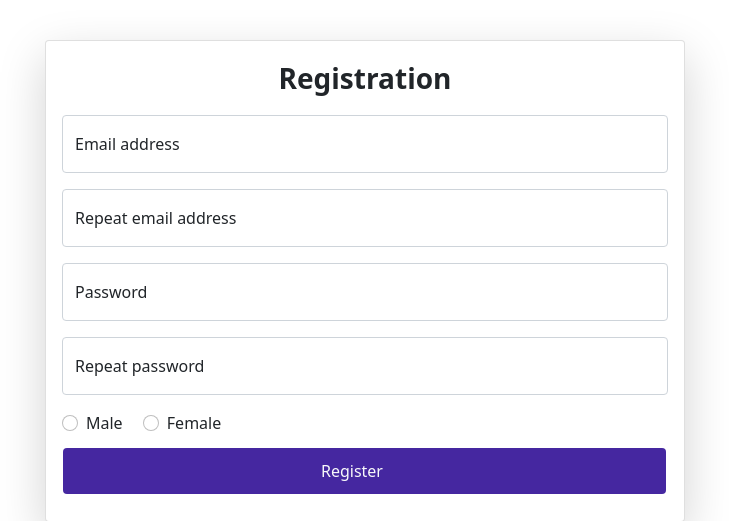
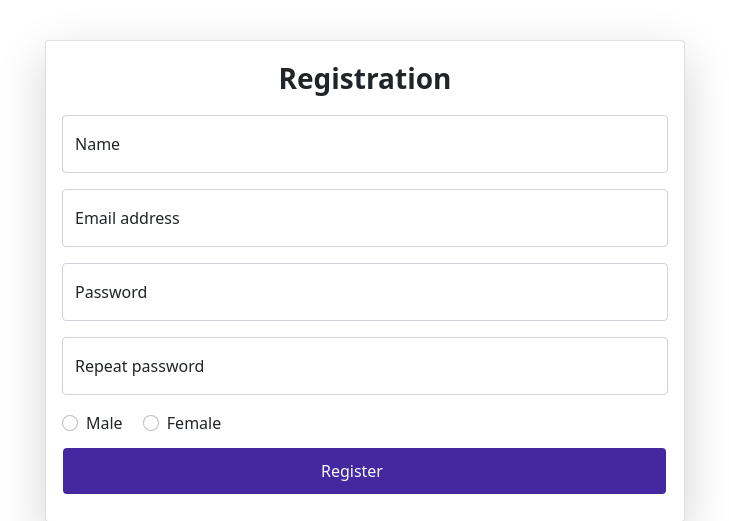
Before and after one commit to ramz1t/Worx, a FastAPI app: page /register in a window 1280 px wide. Shown: the top 521 px of the page, without its empty margins (275-1004 px from the left). Run offline with FastAPI, Linux system fonts and the light colour scheme; parts of the project's set-up code (start-up, migrations or seed data) failed here and were passed over.

Commit message:
added name field

```diff
--- a/logic/user.py
+++ b/logic/user.py
@@ -11,7 +11,7 @@ def create_new_user(ApiUser) -> JSONResponse:
             return JSONResponse(status_code=status.HTTP_409_CONFLICT, content='Email already in use')
         if len(ApiUser.password) < 8 or len(ApiUser.email) < 4:
             return JSONResponse(status_code=status.HTTP_400_BAD_REQUEST, content='Invalid data')
-        user = User(email=ApiUser.email, password=get_password_hash(ApiUser.password), gender=ApiUser.gender)
+        user = User(email=ApiUser.email, password=get_password_hash(ApiUser.password), gender=ApiUser.gender, name=ApiUser.name)
         session.add(user)
         session.commit()
     return JSONResponse(status_code=status.HTTP_201_CREATED, content='Successfully')
--- a/main.py
+++ b/main.py
@@ -36,9 +36,9 @@ def add_repo(reponame, owner_username):
     return response
 
 
-@app.post('/createaccount/{login}/{passhash}/{gender}')
-def create_account(login, passhash, gender):
-    user = ApiCreateUser(email=login, password=passhash, gender=gender)
+@app.post('/createaccount/{login}/{passhash}/{gender}/{name}')
+def create_account(login, passhash, gender, name):
+    user = ApiCreateUser(email=login, password=passhash, gender=gender, name=name)
     response = create_new_user(user)
     return response
 
@@ -76,7 +76,7 @@ async def read_users_me(current_user=Depends(get_current_user)):
 
 @app.get("/profile")
 def get_profile(request: Request, current_user=Depends(get_current_user)):
-    return templates.TemplateResponse("profile.html", {"request": request, "email": current_user.email})
+    return templates.TemplateResponse("profile.html", {"request": request, "email": current_user.email, "name": current_user.name})
 
 
 if __name__ == "__main__":  # Запуск сервера
--- a/models/user.py
+++ b/models/user.py
@@ -18,4 +18,4 @@ class ApiCreateUser(BaseModel):
     email: str
     password: str
     gender: str
-    name = str
+    name: str
--- a/views/static/js/auth.js
+++ b/views/static/js/auth.js
@@ -2,14 +2,9 @@ async function submit() {
     var pass = document.getElementById("password").value;
     var subpass = document.getElementById("repeatpassword").value;
     var email = document.getElementById("email").value;
-    var subemail = document.getElementById("repeatemail").value;
+    var name = document.getElementById("name").value;
     if (email.search("@") == -1 || email == "") {
         document.getElementById("email").classList.add('is-invalid');
-        return;
-    }
-    if (email != subemail) {
-        document.getElementById("email").classList.add('is-invalid');
-        document.getElementById("repeatemail").classList.add('is-invalid');
         return;
     }
     if (pass == "") {
@@ -26,7 +21,7 @@ async function submit() {
     } else {
         return;
     }
-    var url = SERVER_DOMAIN + '/createaccount/' + email + '/' + pass + '/' + gender;
+    var url = SERVER_DOMAIN + '/createaccount/' + email + '/' + pass + '/' + gender + '/' + name;
     var response = await fetch(url, {method: "POST", mode: "no-cors"});
     if (response.status != '201') {
         if (response.status == '400') {
--- a/views/templates/profile.html
+++ b/views/templates/profile.html
@@ -23,7 +23,7 @@
 <div class="profile_objects">
     <img class="profile_img" width = "200" src="{{ url_for('static', path='photos/1.png') }}">
     <div class = "profile_text">
-        <h1>Email</h1>
+        <h1>{{ name }}</h1>
         <h3 style="color:grey">{{ email }}</h3>
     </div>
 </div>
--- a/views/templates/register.html
+++ b/views/templates/register.html
@@ -23,12 +23,12 @@
     <div class="card-body">
         <p class="text-center fs-3 fw-bolder">Registration</p>
         <div class="form-floating mb-3">
+            <input type="text" class="form-control" id="name" placeholder="name@example.com">
+            <label for="name">Name</label>
+        </div>
+        <div class="form-floating mb-3">
             <input type="email" class="form-control" id="email" placeholder="name@example.com">
             <label for="email">Email address</label>
-        </div>
-        <div class="form-floating mb-3">
-            <input type="email" class="form-control" id="repeatemail" placeholder="name@example.com">
-            <label for="repeatemail">Repeat email address</label>
         </div>
         <div class="form-floating mb-3">
             <input type="password" class="form-control" id="password" placeholder="name@example.com">
```
